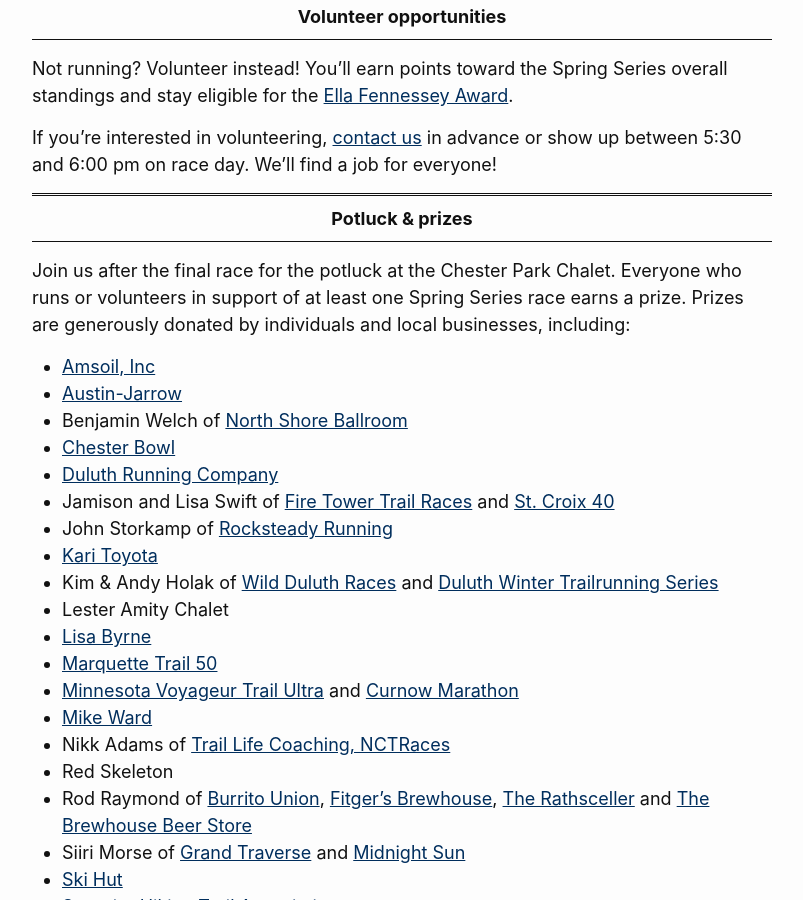
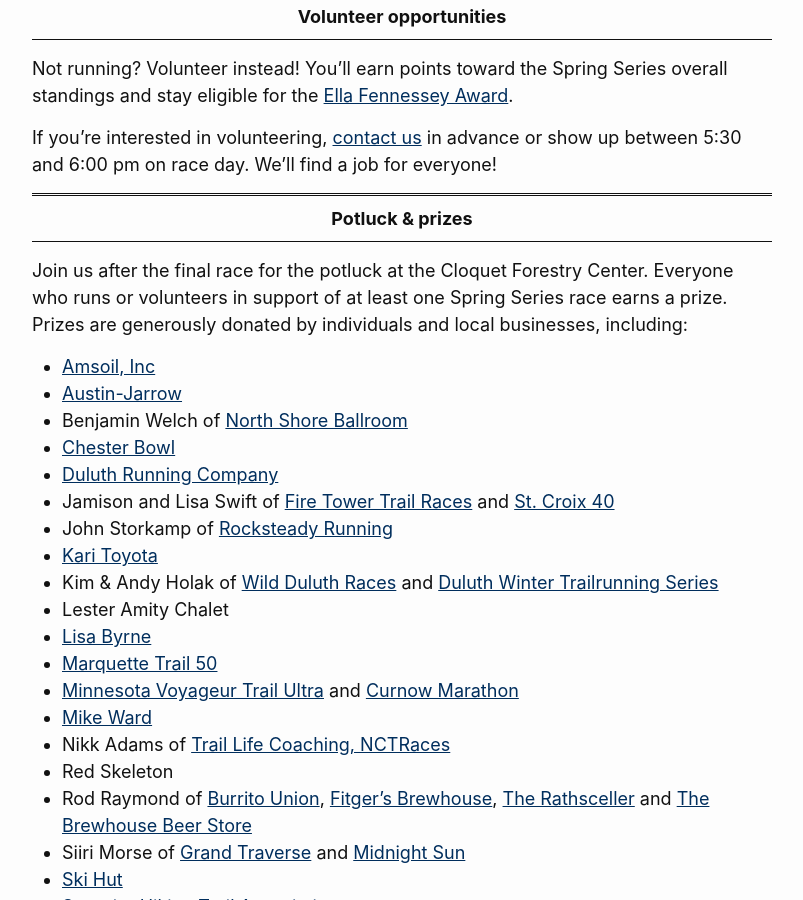
Before and after one commit to nmtc-run/nmtc-run.github.io, a Jekyll site: the page built from pages/series-spring.md, in a window 1280 px wide and 900 px high, scrolled down 4245 px. Shown: the whole window, without its empty margins (238-1041 px from the left). Built offline with Jekyll 4.4.1, drawn with Linux system fonts in a browser that asks for light colours; some of the changed text lies outside the part shown.

Commit message:
fixed potluck location

```diff
--- a/_includes/series-details.md
+++ b/_includes/series-details.md
@@ -2,7 +2,7 @@
 {% assign potluck = '' %}
 {% if page.permalink == '/spring-series' %}
   {% assign springFall = 'Spring' %}
-  {% assign potluck = 'at the Chester Park Chalet' %}
+  {% assign potluck = 'at the Cloquet Forestry Center' %}
 {% else if page.permalink == '/fall-series' %}
   {% assign springFall = 'Fall' %}
   {% assign potluck = 'at the Lester Amity Chalet' %}
```
